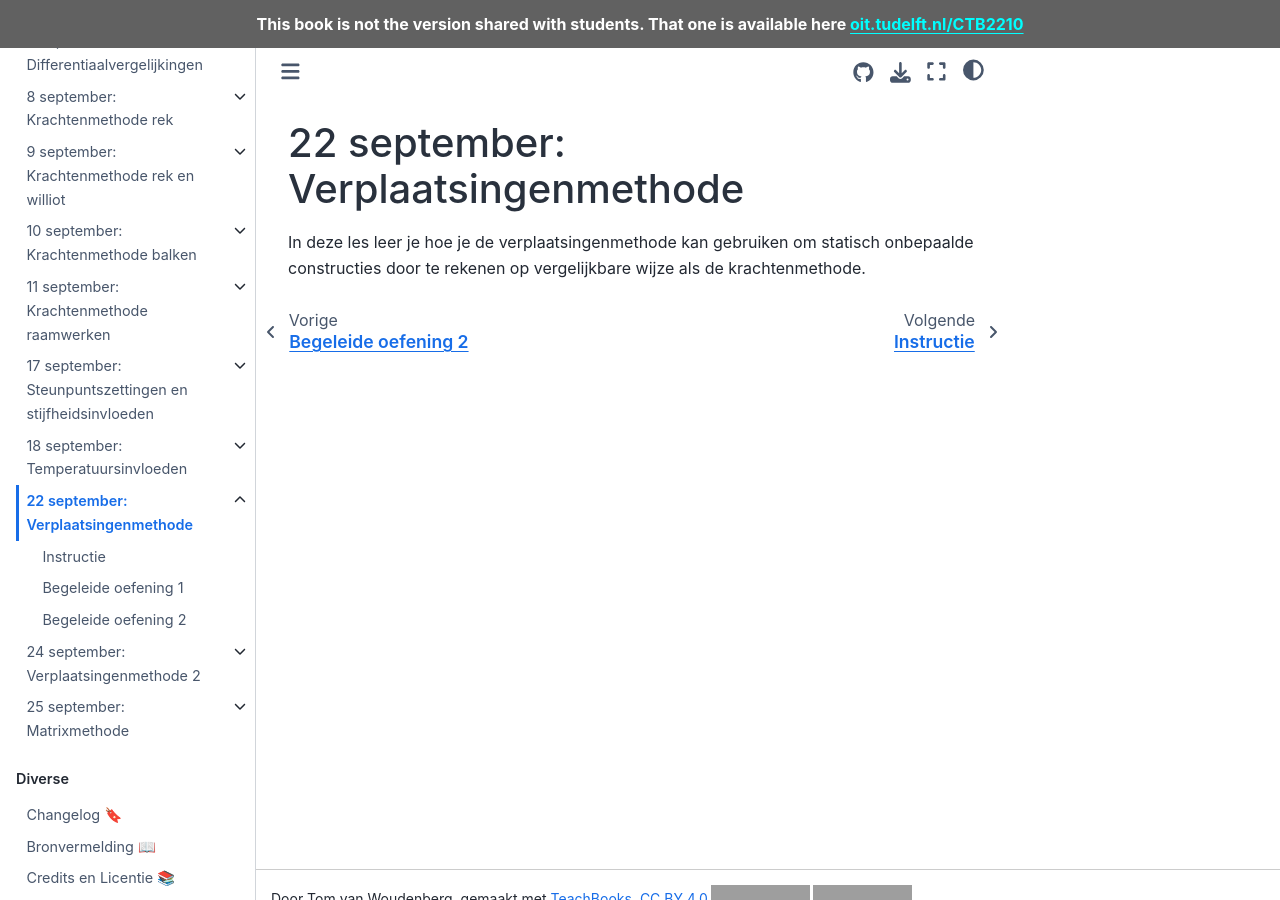
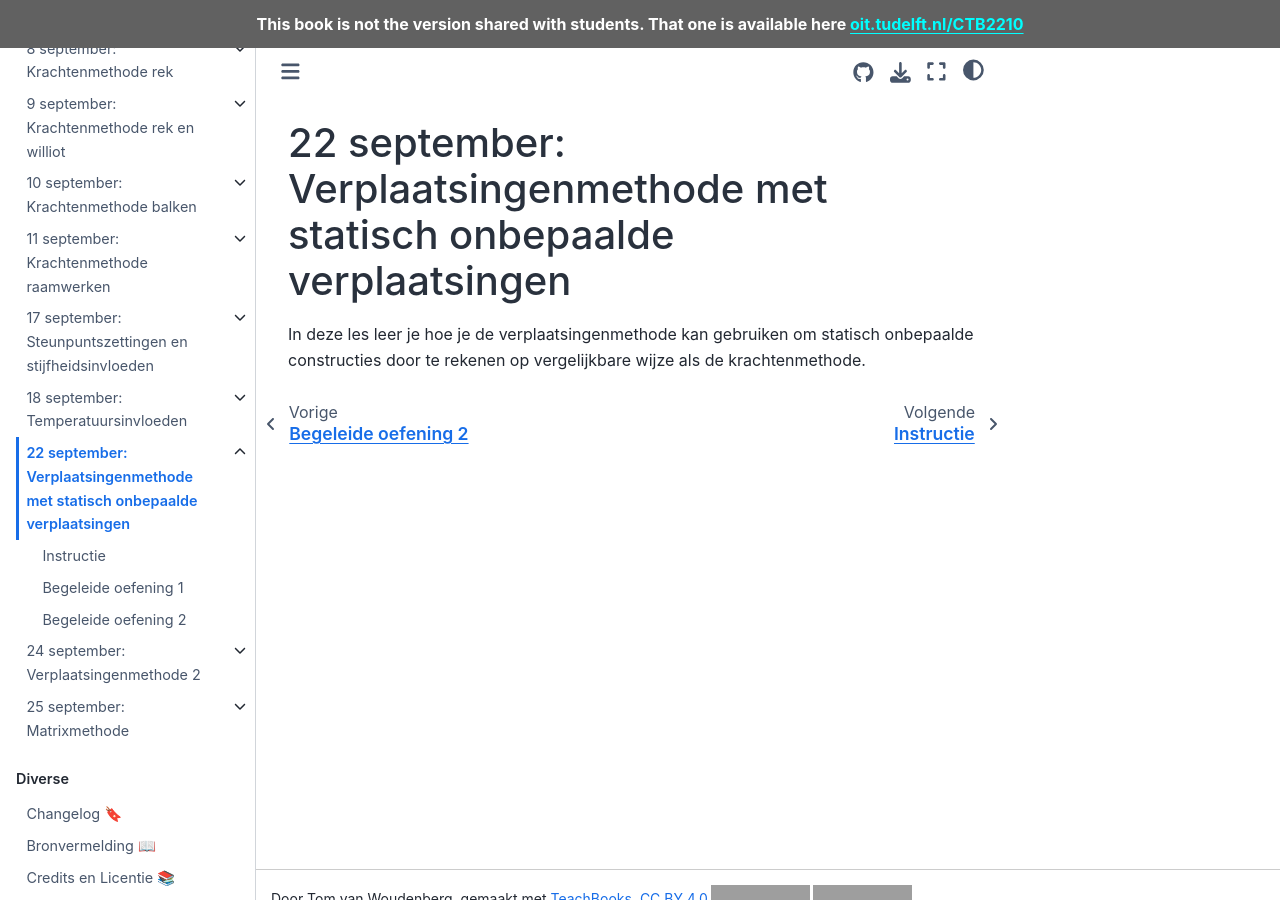
Before and after one commit to TUDelft-books/CTB2210, a Jupyter Book: the page built from book/verplaatsingenmethode/lesson.md, in a window 1280 px wide and 900 px high. Built offline with Jupyter Book 1.0.4 settings and Sphinx 7.4.7 and the Sphinx Book theme 1.1.4, drawn with Linux system fonts in a browser that asks for light colours; comment, search, counter and statistics services are not loaded; grey boxes are pictures that could not be loaded.

Commit message:
Update lesson title for static indeterminate displacements

```diff
--- a/book/verplaatsingenmethode/lesson.md
+++ b/book/verplaatsingenmethode/lesson.md
@@ -1,3 +1,3 @@
-# 22 september: Verplaatsingenmethode
+# 22 september: Verplaatsingenmethode met statisch onbepaalde verplaatsingen
 
 In deze les leer je hoe je de verplaatsingenmethode kan gebruiken om statisch onbepaalde constructies door te rekenen op vergelijkbare wijze als de krachtenmethode.
```
